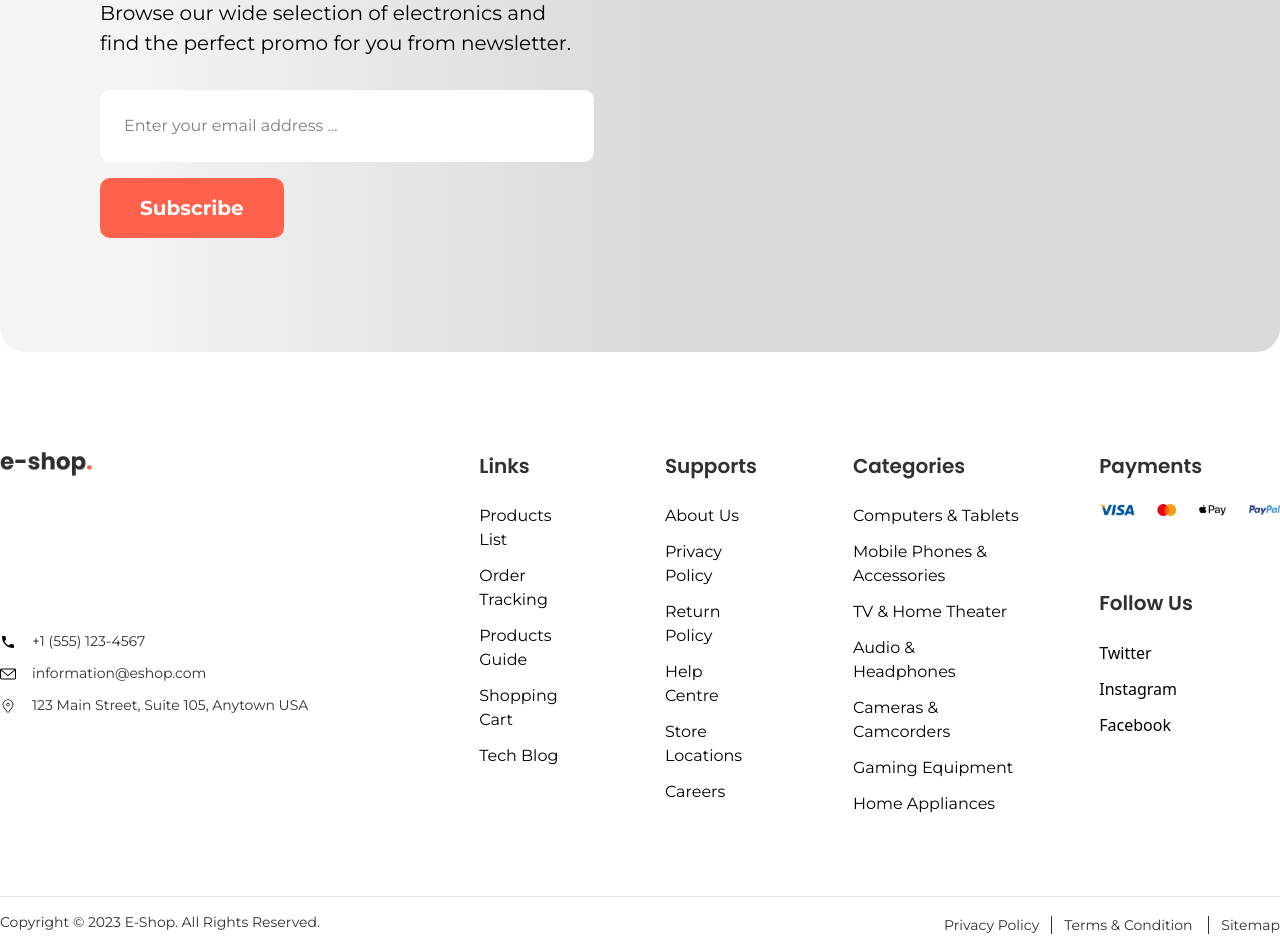
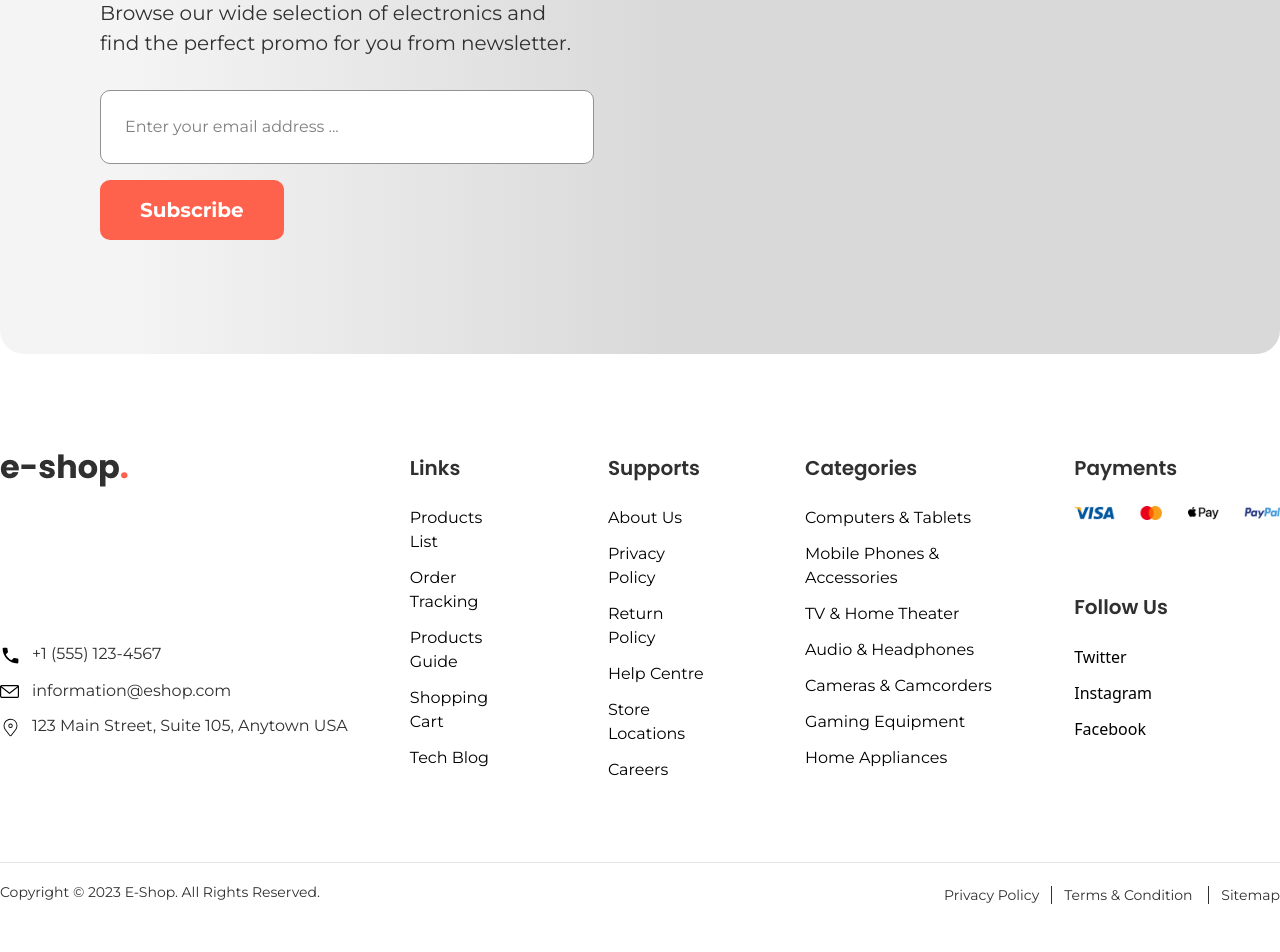
Before and after one commit to shadafhossain01/E-shop, a React (Vite) app: page / in a window 1280 px wide. Shown: the part 1845-2797 px from the top of the page. After the commit the page ends 2771 px from the top, so only its background shows below. Built offline with nearby package versions, Linux system fonts and the light colour scheme.

Commit message:
Footer Done

```diff
--- a/src/components/commonLayout/Button.jsx
+++ b/src/components/commonLayout/Button.jsx
@@ -3,7 +3,7 @@ import React from "react";
 const Button = ({ text, bg = "#FF624C" , paddingX="40px" , paddingY="16px"}) => {
   return (
     <>
-      <button className={`bg-[${bg}] rounded-[10px] text-white font-[Montserrat] font-bold text-xl`}
+      <button className={`bg-[${bg}] rounded-[10px] text-white font-[Montserrat] cursor-pointer font-bold text-xl`}
       style={{padding:`${paddingY} ${paddingX} `}}
       >
         {text}
--- a/src/components/commonLayout/ProductLayout.jsx
+++ b/src/components/commonLayout/ProductLayout.jsx
@@ -18,7 +18,7 @@ const ProductLayout = ({
    const [star, setStar] = useState(new Array(+starCount).fill(starCount));
 
   return (
-    <div className="border border-white hover:border-[#CBCBCB] rounded-[10px] group">
+    <div className="border border-white hover:border-[#CBCBCB] rounded-[10px] group cursor-pointer">
       <div className="p-6 relative">
         <img src="images/productImg.png" className="w-full" />
         {showDiscount &&
--- a/src/components/footer/BottomFooter.jsx
+++ b/src/components/footer/BottomFooter.jsx
@@ -9,19 +9,19 @@ const BottomFooter = () => {
   return (
     <div className="mt-[100px]">
       <Container>
-        <div className="flex">
-          <div className="mr-[387px]">
+        <div className="flex justify-between">
+          <div className="w-[500px]">
             <img src="images/logo.png" className="mb-[158px]" />
             <div className="flex flex-col gap-4">
-              <Link to={"tel:+1 (555) 123-4567"} className="relative">
-                <MdLocalPhone />
-                <span className="absolute -top-[3px] left-8 w-[150px] font-[Montserrat] text-sm text-[#303030]">
+              <Link to={"tel:+1 (555) 123-4567"} className="relative w-[300px]">
+                <MdLocalPhone className="text-[21px]" />
+                <span className="absolute -top-[3px] left-8 w-full font-['Montserrat'] text-base leading-[24px] text-[#303030]">
                   +1 (555) 123-4567
                 </span>
               </Link>
               <Link to={"mailto:information@eshop.com"} className="relative">
-                <SlEnvolope />
-                <span className="absolute -top-[3px] left-8 w-[150px] font-[Montserrat] text-sm text-[#303030]">
+                <SlEnvolope className="text-[19px]" />
+                <span className="absolute -top-[3px] left-8 w-full font-['Montserrat'] text-base leading-[24px] text-[#303030]">
                   information@eshop.com
                 </span>
               </Link>
@@ -29,129 +29,125 @@ const BottomFooter = () => {
                 to="https://maps.app.goo.gl/8VMfTQtwVsSFhiC18"
                 className="relative"
               >
-                <CiLocationOn />
-                <span className="absolute -top-[3px] left-8 w-[280px] font-[Montserrat] text-sm text-[#303030]">
+                <CiLocationOn className="text-[21px]" />
+                <span className="absolute -top-[3px] left-8 w-full font-['Montserrat'] text-base leading-[24px] text-[#303030]">
                   123 Main Street, Suite 105, Anytown USA
                 </span>
               </Link>
             </div>
           </div>
           <div className="mr-[96px]">
-            <h4 className="font-[poppins] font-semibold text-xl text-[#303030] mb-6">
+            <h4 className="font-['poppins'] font-semibold text-xl text-[#303030] mb-6">
               Links
             </h4>
             <ul className="flex flex-col gap-3">
-              <Link to={"#"} className="font-[Montserrat] text-base">
+              <Link to={"#"} className="font-['Montserrat'] text-base">
                 Products List
               </Link>
-              <Link to={"#"} className="font-[Montserrat] text-base">
+              <Link to={"#"} className="font-['Montserrat'] text-base">
                 Order Tracking
               </Link>
-              <Link to={"#"} className="font-[Montserrat] text-base">
+              <Link to={"#"} className="font-['Montserrat'] text-base">
                 Products Guide
               </Link>
-              <Link to={"#"} className="font-[Montserrat] text-base">
+              <Link to={"#"} className="font-['Montserrat'] text-base">
                 Shopping Cart
               </Link>
-              <Link to={"#"} className="font-[Montserrat] text-base">
+              <Link to={"#"} className="font-['Montserrat'] text-base">
                 Tech Blog
               </Link>
             </ul>
           </div>
           <div className="mr-[96px]">
-            <h4 className="font-[poppins] font-semibold text-xl text-[#303030] mb-6">
+            <h4 className="font-['poppins'] font-semibold text-xl text-[#303030] mb-6">
               Supports
             </h4>
             <ul className="flex flex-col gap-3">
-              <Link to={"#"} className="font-[Montserrat] text-base">
+              <Link to={"#"} className="font-['Montserrat'] text-base">
                 About Us
               </Link>
-              <Link to={"#"} className="font-[Montserrat] text-base">
+              <Link to={"#"} className="font-['Montserrat'] text-base">
                 Privacy Policy
               </Link>
-              <Link to={"#"} className="font-[Montserrat] text-base">
+              <Link to={"#"} className="font-['Montserrat'] text-base">
                 Return Policy
               </Link>
-              <Link to={"#"} className="font-[Montserrat] text-base">
+              <Link to={"#"} className="font-['Montserrat'] text-base">
                 Help Centre
               </Link>
-              <Link to={"#"} className="font-[Montserrat] text-base">
+              <Link to={"#"} className="font-['Montserrat'] text-base">
                 Store Locations
               </Link>
-              <Link to={"#"} className="font-[Montserrat] text-base">
+              <Link to={"#"} className="font-['Montserrat'] text-base">
                 Careers
               </Link>
             </ul>
           </div>
           <div className="mr-[80px]">
-            <h4 className="font-[poppins] font-semibold text-xl text-[#303030] mb-6">
+            <h4 className="font-['poppins'] font-semibold text-xl text-[#303030] mb-6">
               Categories
             </h4>
             <ul className="flex flex-col gap-3">
-              <Link to={"#"} className="font-[Montserrat] text-base">
+              <Link to={"#"} className="font-['Montserrat'] text-base">
                 Computers & Tablets
               </Link>
-              <Link to={"#"} className="font-[Montserrat] text-base">
+              <Link to={"#"} className="font-['Montserrat'] text-base">
                 Mobile Phones & Accessories
               </Link>
-              <Link to={"#"} className="font-[Montserrat] text-base">
+              <Link to={"#"} className="font-['Montserrat'] text-base">
                 TV & Home Theater
               </Link>
-              <Link to={"#"} className="font-[Montserrat] text-base">
+              <Link to={"#"} className="font-['Montserrat'] text-base">
                 Audio & Headphones
               </Link>
-              <Link to={"#"} className="font-[Montserrat] text-base">
+              <Link to={"#"} className="font-['Montserrat'] text-base">
                 Cameras & Camcorders
               </Link>
-              <Link to={"#"} className="font-[Montserrat] text-base">
+              <Link to={"#"} className="font-['Montserrat'] text-base">
                 Gaming Equipment
               </Link>
-              <Link to={"#"} className="font-[Montserrat] text-base">
+              <Link to={"#"} className="font-['Montserrat'] text-base">
                 Home Appliances
               </Link>
             </ul>
           </div>
           <div>
-            <h4 className="font-[poppins] font-semibold text-xl text-[#303030] mb-6">
+            <h4 className="font-['poppins'] font-semibold text-xl text-[#303030] mb-6">
               Payments
             </h4>
             <img src="images/payment.png" className="mb-[73px]" />
-            <h4 className="font-[poppins] font-semibold text-xl text-[#303030] mb-6">
+            <h4 className="font-['poppins'] font-semibold text-xl text-[#303030] mb-6">
               Follow Us
             </h4>
             <div className="flex flex-col gap-3">
-              <Link to={"#"}>
-                Twitter
-              </Link>
-              <Link to={"#"}>
-                Instagram
-              </Link>
+              <Link to={"#"}>Twitter</Link>
+              <Link to={"#"}>Instagram</Link>
               <Link to={"#"}>Facebook</Link>
             </div>
           </div>
         </div>
         {/* Footer CopyRight Section */}
         <div className="h-[1px] bg-[#E5E5E5] w-full mt-[80px]">
-          <div className=" flex justify-between py-4">
-            <p className="font-[Montserrat] text-sm text-[#303030]">
+          <div className=" flex justify-between py-5">
+            <p className="font-['Montserrat'] text-sm text-[#303030]">
               Copyright © 2023 E-Shop. All Rights Reserved.
             </p>
             <div>
               <Link
                 to={""}
-                className="font-[Montserrat] text-sm text-[#303030] px-3 border-r-1 "
+                className="font-['Montserrat'] text-sm text-[#303030] px-3 border-r-1 border-[#303030] "
               >
                 Privacy Policy
               </Link>
               <Link
                 to={""}
-                className="font-[Montserrat] text-sm text-[#303030] px-3 border-r-1"
+                className="font-['Montserrat'] text-sm text-[#303030] px-3 border-r-1 border-[#303030]"
               >
                 Terms & Condition{" "}
               </Link>
               <Link
                 to={""}
-                className="font-[Montserrat] text-sm text-[#303030] pl-3"
+                className="font-['Montserrat'] text-sm text-[#303030] pl-3"
               >
                 Sitemap{" "}
               </Link>
--- a/src/components/footer/TopFooter.jsx
+++ b/src/components/footer/TopFooter.jsx
@@ -13,17 +13,17 @@ const TopFooter = () => {
               " linear-gradient(90deg,rgba(244, 244, 244, 1) 10%, rgba(217, 217, 217, 1) 52%)",
           }}
         >
-          <h2 className="font-semibold font-[Poppins]  text-4xl leading-[46px]">
+          <h2 className="font-semibold font-['Poppins']  text-4xl leading-[46px]">
             Get Our Updates
           </h2>
-          <p className="mt-4 mb-8 max-w-[490px] font-[Montserrat] text-xl leading-[30px] ">
+          <p className="mt-4 mb-8 max-w-[490px] font-['Montserrat'] text-xl leading-[30px] text-[#303030] ">
             Browse our wide selection of electronics and find the perfect promo
             for you from newsletter.
           </p>
           <input
             type="text"
             placeholder="Enter your email address ... "
-            className="font-[Montserrat] w-[494px] bg-white p-6 rounded-[10px] mb-4 text-base"
+            className="font-['Montserrat'] w-[494px] bg-white p-6 rounded-[10px] mb-4 text-base border border-[#929292] "
           />
           <div>
             <Button text={"Subscribe"} />
```
